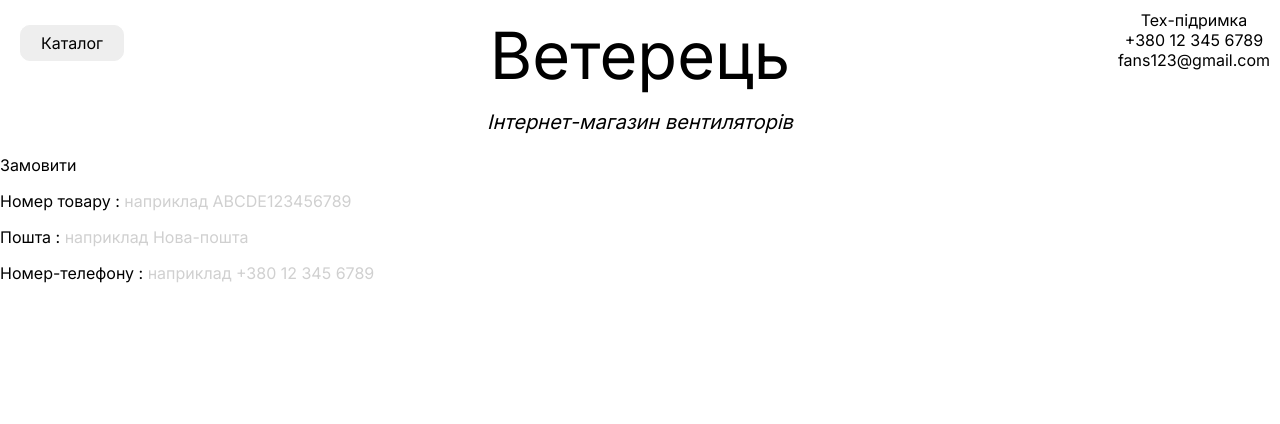
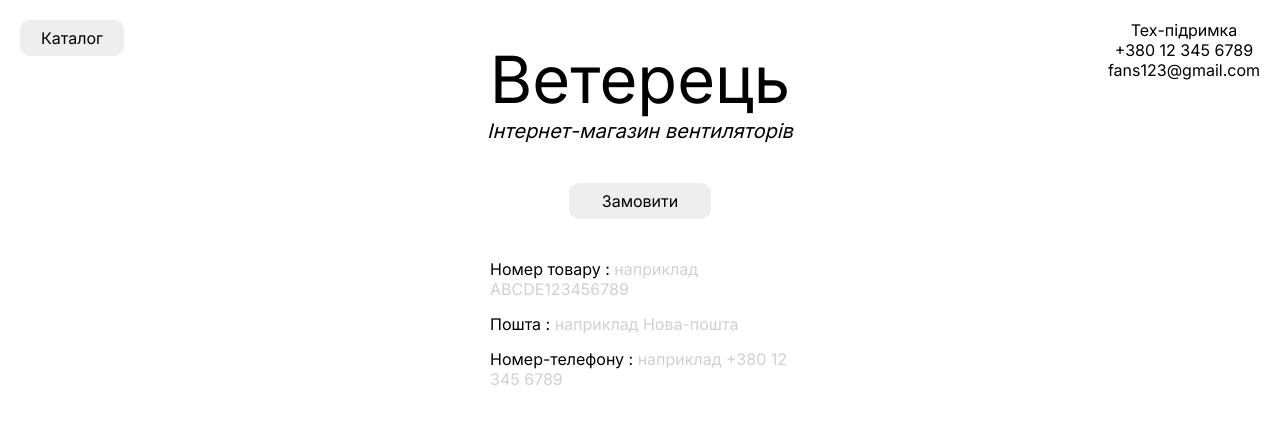
Before and after one commit to dag21321/shop, a plain HTML site: page index.html in a window 1280 px wide. Drawn offline with Linux system fonts and the light colour scheme.

Commit message:
Update style.css

```diff
--- a/style.css
+++ b/style.css
@@ -12,62 +12,50 @@ body {
   background-color: #eee;
   border-radius: 10px;
   padding: 7px 20px;
-  position: relative;
-  top: 25px;
+  position: absolute;
+  top: 20px;
   left: 20px;
-  display: inline-block;
 }
 
 .title {
   text-align: center;
   font-size: 65px;
-  position: relative;
-  bottom: 20px;
-  margin: 0;
+  margin: 40px 0 0 0;
 }
 
 .title2 {
   font-size: 20px;
-  position: relative;
-  top: 15px;
   text-align: center;
   margin: 0;
+  font-style: italic;
 }
 
 .tech {
   text-align: center;
   position: absolute;
-  top: 0;
-  right: 0;
+  top: 20px;
+  right: 20px;
   margin: 0;
-  padding: 10px;
 }
 
-.order1 {
+.order {
   font-size: medium;
   color: black;
   border: 1px solid #eee;
   background-color: #eee;
   border-radius: 10px;
   padding: 7px 20px;
-  position: relative;
-  left: 45px;
-  bottom: 95px;
-  margin-right: 785px;
+  width: 100px;
+  text-align: center;
+  margin: 40px auto;
 }
 
-.order2 {
+.field {
   font-size: medium;
   color: black;
-  border: 1px solid #eee;
-  background-color: #eee;
-  border-radius: 10px;
-  padding: 7px 20px;
-  position: relative;
-  left: 255px;
-  bottom: 160px;
-  margin-right: 480px;
-  margin-top: 30px;
+  margin: 15px auto;
+  width: 300px;
+  text-align: left;
 }
 
 .ex {
```
